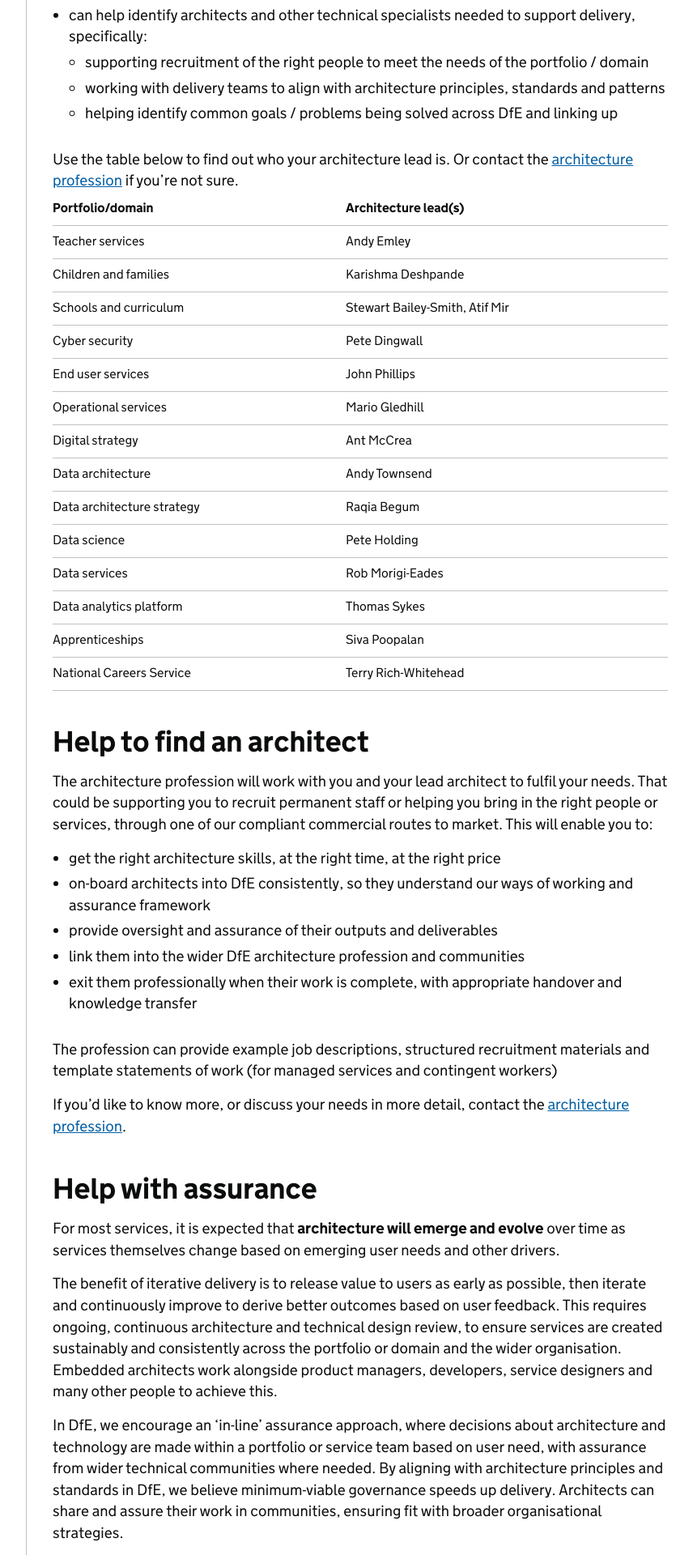
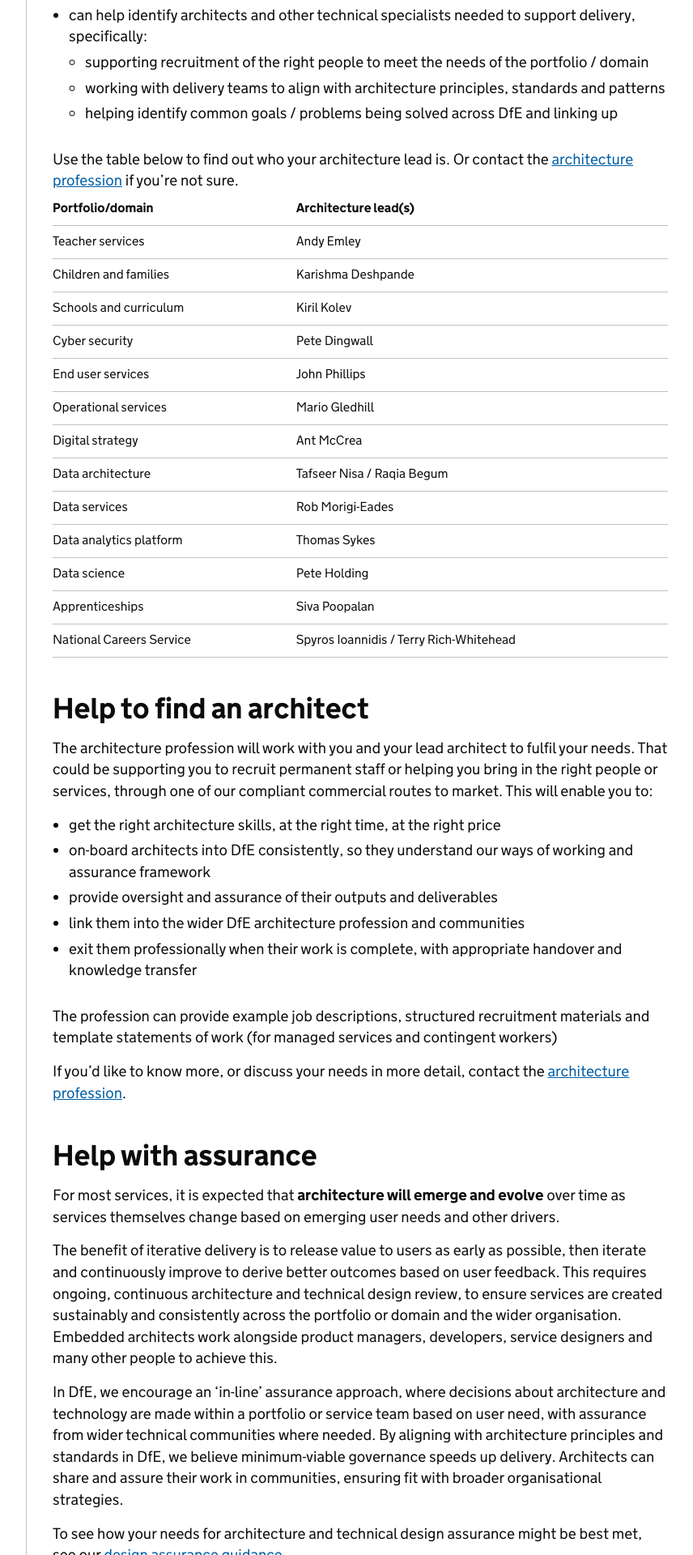
Before and after one commit to DFE-Digital/architecture, a Jekyll site: the page built from profession/architecture-profession.md, in a window 1280 px wide. Shown: the part 1116-3036 px from the top of the page at 81% size, without its empty margins (298-1154 px from the left). Built offline with Jekyll 4.4.1, drawn with Linux system fonts in a browser that asks for light colours; our own code applies the rules of GitHub Pages for plain Markdown files.

Commit message:
Update architecture-profession.md

```diff
--- a/profession/architecture-profession.md
+++ b/profession/architecture-profession.md
@@ -43,18 +43,17 @@ Use the table below to find out who your architecture lead is. Or contact the [a
 | - | - |
 | Teacher services | Andy Emley |
 | Children and families | Karishma Deshpande |
-| Schools and curriculum | Stewart Bailey-Smith, Atif Mir |
+| Schools and curriculum | Kiril Kolev |
 | Cyber security | Pete Dingwall |
 | End user services | John Phillips |
 | Operational services | Mario Gledhill |
 | Digital strategy | Ant McCrea |
-| Data architecture | Andy Townsend |
-| Data architecture strategy | Raqia Begum |
-| Data science | Pete Holding |
+| Data architecture | Tafseer Nisa / Raqia Begum |
 | Data services | Rob Morigi-Eades |
 | Data analytics platform | Thomas Sykes |
+| Data science | Pete Holding |
 | Apprenticeships | Siva Poopalan |
-| National Careers Service | Terry Rich-Whitehead |
+| National Careers Service | Spyros Ioannidis / Terry Rich-Whitehead |
 
 ## Help to find an architect
 
```
